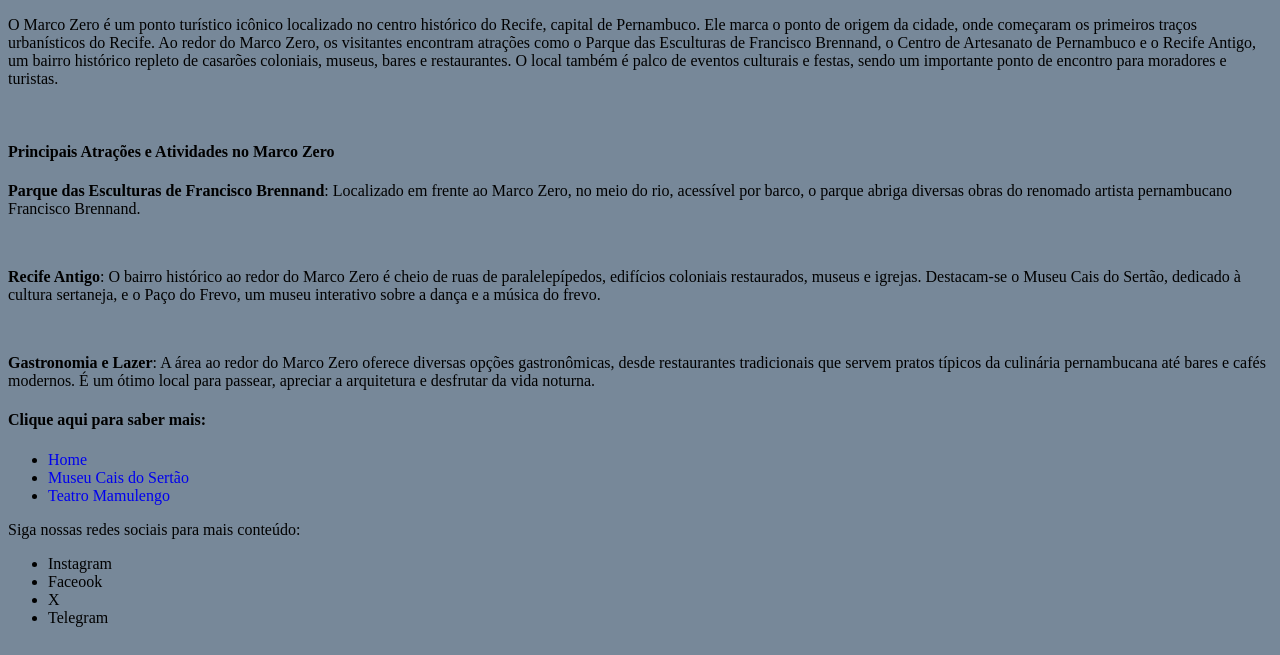
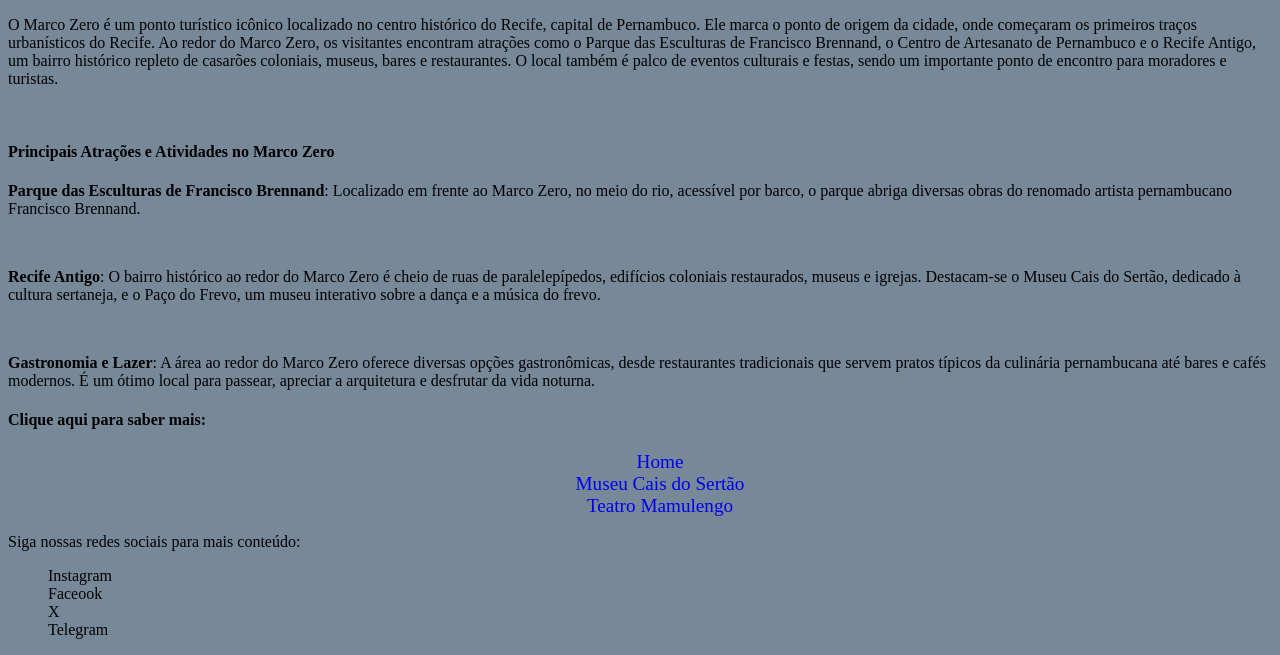
Before and after one commit to kelkelll/Desenvolvimento-3, a plain HTML site: page Marco_Zero.html in a window 1280 px wide. Shown: the part 166-821 px from the top of the page. Drawn offline with Linux system fonts and the light colour scheme.

Commit message:
uso do display flex

```diff
--- a/Marco_Zero.html
+++ b/Marco_Zero.html
@@ -42,7 +42,7 @@
             modernos. É um ótimo local para passear, apreciar a arquitetura e desfrutar da vida noturna.
         </p>
         </section>
-        <section>
+        <section class="section1">
             <h4>Clique aqui para saber mais:</h4>
             <ul>
                 <li><a href="index.html">Home</a></li>
--- a/style.css
+++ b/style.css
@@ -30,6 +30,17 @@
     text-align: center;
 }
 
+ul {
+    list-style: none;
+}
+
 a {
     text-decoration: none;
+    font-size:larger;
 }
+
+/* USO DO DISPLAY FLEX */
+a {
+    display: flex;
+    justify-content: center;
+}
```
